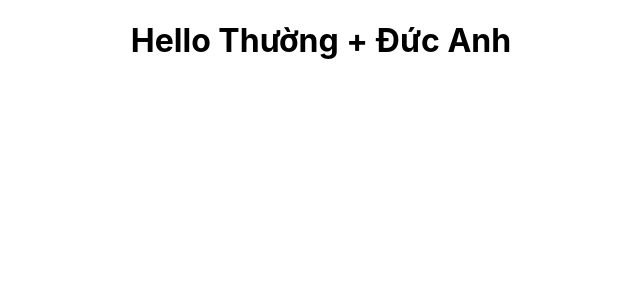
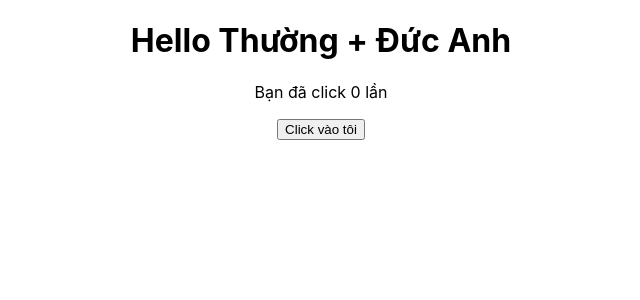
Before and after one commit to LazyProgramerPro/codeWithMe, a React (Create React App) app: page / in a window 1280 px wide. Shown: the top 300 px of the page, without its empty margins (319-959 px from the left). Built offline with nearby package versions, Linux system fonts and the light colour scheme.

Commit message:
i init hook example

```diff
--- /dev/null
+++ b/src/Hook.css
@@ -0,0 +1,3 @@
+body {
+    text-align: center;
+}
--- /dev/null
+++ b/src/Hook.jsx
@@ -0,0 +1,17 @@
+import React, { useState } from 'react';
+import './Hook.css'
+export default Example;
+
+function Example() {
+  // Khai báo 1 biến trạng thái mới đặt tên là "count"
+  const [count, setCount] = useState(0);
+
+  return (
+    <div>
+      <p>Bạn đã click {count} lần</p>
+      <button onClick={() => setCount(count + 1)}>
+        Click vào tôi
+      </button>
+    </div>
+  );
+}
--- a/src/index.js
+++ b/src/index.js
@@ -3,11 +3,13 @@ import ReactDOM from 'react-dom/client';
 import './index.css';
 import App from './App';
 import reportWebVitals from './reportWebVitals';
+import Example from './Hook';
 
 const root = ReactDOM.createRoot(document.getElementById('root'));
 root.render(
   <React.StrictMode>
     <App />
+    <Example />
   </React.StrictMode>
 );
 
```
